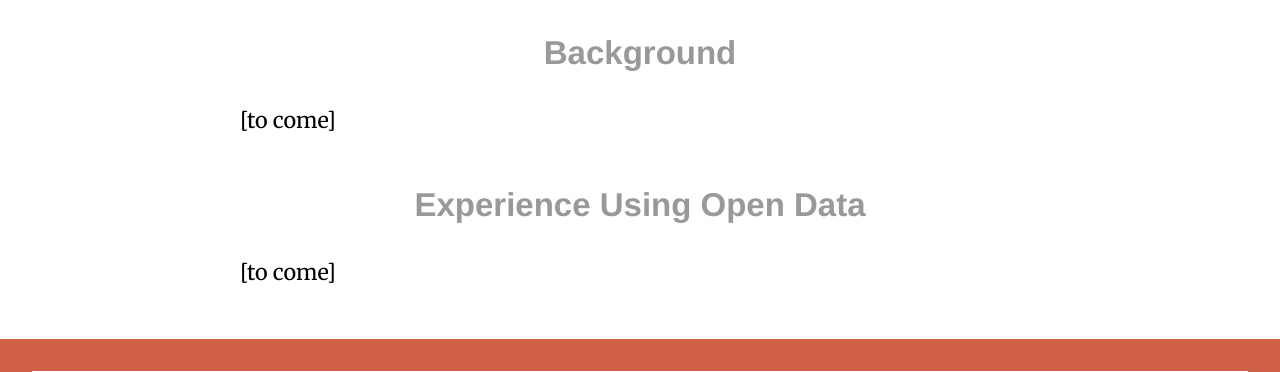
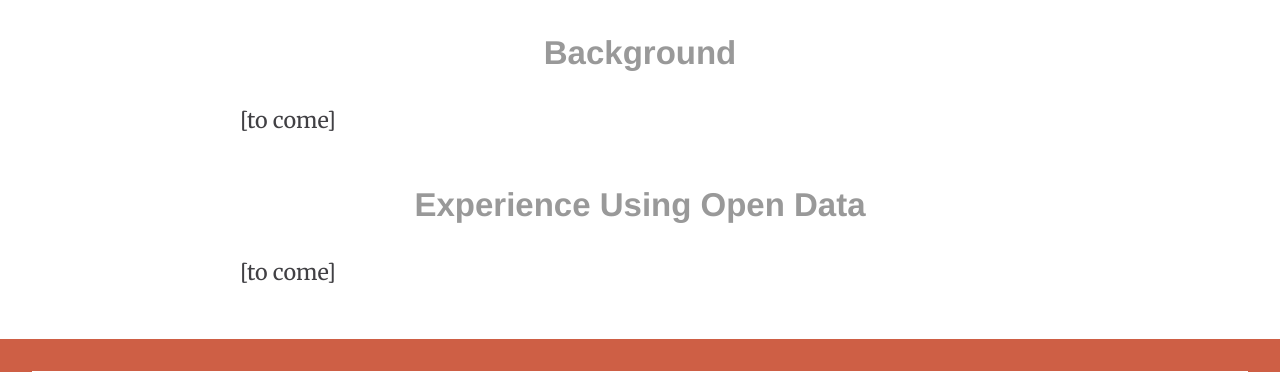
Before and after one commit to MODA-NYC/OpenDataPersonas, a Jekyll site: the page built from meticulous-mapper/index.md, in a window 1280 px wide. Shown: the part 683-1055 px from the top of the page. Built offline with Jekyll 4.4.1, drawn with Linux system fonts in a browser that asks for light colours; nearby versions of some CDN libraries.

```diff
--- a/css/main.scss
+++ b/css/main.scss
@@ -37,6 +37,50 @@
   padding: 0;
   margin: $wrapperPad;
 }
+
+// General Typography
+
+h1,
+h2 {
+  font-family: $sansSerif;
+}
+
+h2 {
+  text-align: center;
+  margin: 3rem auto 2rem;
+  color: $grey;
+}
+
+p {
+  font-family: $serif;
+  line-height: 1.6;
+  margin: 0 auto 1rem;
+  max-width: 50rem;
+  font-size: 1.35rem;
+  color: $darkGrey;
+
+  @include breakpoint(mobile) {
+    font-size: 1.1rem;
+  }
+}
+
+blockquote {
+  font-size: 2.2rem;
+  max-width: 60rem;
+  font-style: italic;
+  line-height: 1.4;
+  margin: 4rem auto;
+  color: $grey;
+
+  @include breakpoint(tablet) {
+    font-size: 1.9rem;
+  }
+
+  @include breakpoint(mobile) {
+    font-size: 1.6rem;
+  }
+}
+
 
 // Navigation Styles
 
@@ -84,6 +128,10 @@
   position: absolute;
   right: $wrapperPad;
   cursor: pointer;
+
+  @include breakpoint(mobile) {
+    right: 1rem;
+  }
 }
 .site-wrapper.show-nav .site-canvas {
   transform: translateX(-300px);
@@ -147,39 +195,6 @@
   left: 50%;
 }
 
-// General Typography
-
-h1,
-h2 {
-  font-family: $sansSerif;
-}
-
-h2 {
-  text-align: center;
-  margin: 3rem auto 2rem;
-  color: $grey;
-}
-
-p {
-  font-family: $serif;
-  line-height: 1.6;
-  margin: 0 auto 1rem;
-  max-width: 50rem;
-  font-size: 1.35rem;
-
-  @include breakpoint(mobile) {
-    font-size: 1.1rem;
-  }
-}
-
-blockquote {
-  font-size: 2.3rem;
-  max-width: 60rem;
-  font-style: italic;
-  line-height: 1.4;
-  margin: 4rem auto;
-}
-
 // Homepage
 
 .introHeading {
@@ -234,6 +249,10 @@
 
 .personaTitle__thumb {
   flex: 2;
+
+  @include breakpoint(mobile) {
+    width: 15rem;
+  }
 }
 
 .personaTitle__textWrap {
```
